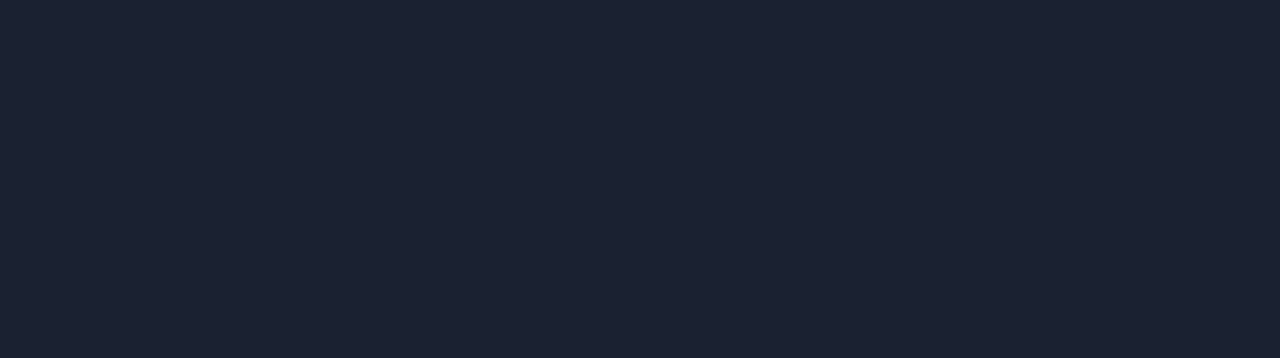
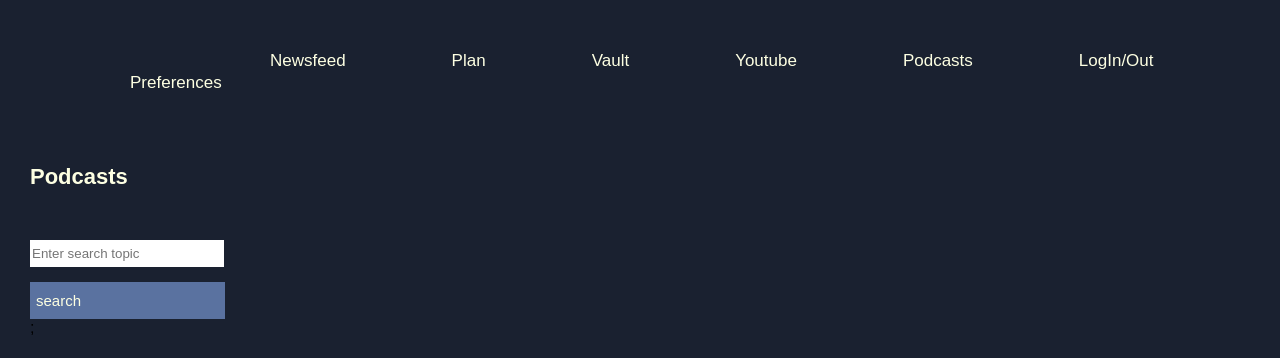
Before and after one commit to halujeff5/agg-proj, a React (Create React App) app: page /podcasts in a window 1280 px wide. Before the commit this address had no page. Shown: the top 358 px of the page. Built offline with nearby package versions, Linux system fonts and the light colour scheme.

Commit message:
separated yt, podcast, nf components

```diff
--- a/package.json
+++ b/package.json
@@ -10,6 +10,9 @@
     "bcryptjs-react": "^2.4.6",
     "jsonwebtoken": "^9.0.2",
     "node": "^23.11.0",
+    "nth-check": "^2.1.1",
+    "podcast-api": "^2.0.4",
+    "postcss": "^8.5.3",
     "react": "^19.1.0",
     "react-dom": "^19.1.0",
     "react-scripts": "^5.0.1",
--- a/src/App.css
+++ b/src/App.css
@@ -389,6 +389,8 @@ li {
 
 .menu-item {
   margin-left: -15px;
+  color: #FDFFE2;
+
 }
 
 .sidebar {
@@ -397,7 +399,7 @@ li {
   height: 100%;
   width: 280px;
   position: absolute;
-  top: 140px;
+  top: 180px;
   left: 0px;
   color: #FBE4D6;
   background-color: #1A2130;
@@ -464,8 +466,7 @@ li {
 
 .metadata {
   display: inline-flex;
-  flex-wrap: 'wrap';
-  width: 600px;
+  width: 500px;
   padding: 20px;
 }
 
@@ -515,6 +516,8 @@ li {
 
 .toolbar-links {
   display: inline;
+  margin-left: 140px;
+  padding-bottom: 20px;
 }
 
 .saveIcon {
@@ -522,3 +525,12 @@ li {
   width: 0px;
 
 }
+
+.toolbar {
+  margin-top: 20px;
+  margin-bottom: 20px;
+}
+
+.yt-div {
+  display: inline;
+}
--- a/src/App.js
+++ b/src/App.js
@@ -2,10 +2,11 @@ import React from 'react'
 import { BrowserRouter, Routes, Route } from 'react-router-dom'
 import Welcome from './MainComponents/Welcome';
 import './App.css';
-import Subscribe from './MainComponents/Subscribe';
 import { MyContextProvider } from './hooks/MyContext';
 import Vault from './MainComponents/Vault'
 import Modal from './MainComponents/Modal'
+import Youtube from './MainComponents/Youtube'
+import Podcast from './MainComponents/Podcast'
 
 
 function App() {
@@ -18,7 +19,8 @@ function App() {
               <Route path='/' exact element={<Welcome />}></Route>
               <Route path = '/modal' exact element= {<Modal />}></Route>
               <Route path = '/vault' exact element= {<Vault />}></Route>
-
+              <Route path = '/youtube' exact element= {<Youtube />}></Route>
+              <Route path = '/podcasts' exact element= {<Podcast />}></Route>
             </Routes>
           </BrowserRouter>
         </>
--- a/src/MainComponents/Podcast.js
+++ b/src/MainComponents/Podcast.js
@@ -1,20 +1,61 @@
-import React, { useState } from 'react'
+import React, { useState, useEffect } from 'react'
 import '../Vault.css'
+import ToolBar from './ToolBar'
+import axios from 'axios'
+import PodcastCard from './PodcastCard'
+
+
 
 const Podcast = () => {
 
+    const [podcastData, setPodcastData] = useState([])
     const [inputValue, setInputValue] = useState('')
 
-    const handleInputChange = (event) => {
-        setInputValue(event.target.value)
+
+    const handleInputChange = (e) => {
+        e.preventDefault()
+        setInputValue(e.target.value)
+        console.log(inputValue)
     }
 
+    async function term() {
+        let options = {
+            method : 'GET',
+            url : `http://0.0.0.0:3001/podcasts`,
+            params : {
+                term : inputValue
+            }
+        }
+        const res = await axios.request(options)
+        console.log("ANS", res)
+        setPodcastData(res.data)
+
+    }
+
+    console.log(podcastData)
+
     return (
-    <form>
-        <input className= 'podcast-input' type= 'text' name = 'podcast-input' placeholder='Enter search' value= {inputValue} onChange = {handleInputChange} />
-        </form>
-    )
-}
+        <>
+            <ToolBar />
+            <h1 className= 'podcast-title'>Podcasts</h1>
+            <form>
+                <input className='podcast-input' type='text' name='podcast-input' placeholder='Enter search topic' value={inputValue} onChange={handleInputChange} />
+            </form>
+            <button className='dropdown-button' onClick={term}>search</button>
 
+            <div className = 'podcasts'>
+
+            {podcastData.map(c => (
+                <PodcastCard audio = {c.audio}
+                key= {c.key}
+                audioLength = {c.audio_length_sec}
+                link = {c.link}
+                url= {c.listennotes_url}
+                thumbnail = {c.thumbnail} />
+            ))};
+            </div>
+        </>
+        )
+};
 
 export default Podcast
--- /dev/null
+++ b/src/MainComponents/PodcastCard.js
@@ -0,0 +1,27 @@
+import React from 'react'
+import '../Vault.css'
+
+const PodcastCard = ({ audio, key, audioLength, link, url, thumbnail }) => {
+
+    let runtime = Math.round(audioLength / 60)
+
+    return (
+        <>
+
+            <div className='card'>
+                <div className='separate'>
+                    <img className='welcome-4' src={thumbnail} />
+                </div>
+
+                <div className='podcast-details'>
+                    <a className='welcome-4' href={link} target='_blank' rel ='noreferrer'>podcast</a>
+                    <h3 className='welcome-4'>{runtime} min</h3>
+                    <a className='welcome-4' href={url} target='_blank' rel = 'noreferrer'>podcast link</a>
+                    <h3 className='welcome-4'>{link}</h3>
+                </div>
+            </div>
+        </>
+    )
+}
+
+export default PodcastCard
--- a/src/MainComponents/Sidebar.js
+++ b/src/MainComponents/Sidebar.js
@@ -1,18 +1,19 @@
-import React, { useContext, useEffect } from 'react'
+import React, { useContext, useEffect, useState } from 'react'
 import '../App.css'
 import ButtonCard from './ButtonCard';
 import MyContext from '../hooks/MyContext';
 import ButtonCardDefault from './ButtonCardDefault';
-import Podcast from './Podcast'
 import Dropdown from './Dropdown';
 import YoutubeDropdown from './YoutubeDropdown';
 import PublicationDropdown from './PublicationDropdown';
 import ButtonCardPub from './ButtonCardPub';
 
 // this populates the dropdown list
-let topicSelection = ['artificial intelligence','math', 'Donald Trump', 'gun control', 'sexuality', 'China', 'Europe', 'India', 'Japan', 'Korea', 'internet', 'Africa']
+let topicSelection = ['artificial intelligence', 'math', 'Donald Trump', 'gun control', 'sexuality', 'China', 'Europe', 'India', 'Japan', 'Korea', 'internet', 'Africa']
 
 let publicationSelection = ['BBC News', 'Fox News', 'Bloomberg', 'CNBC', 'The Verge', 'CBS News', 'ABC News']
+
+
 
 const Sidebar = () => {
 
@@ -20,7 +21,9 @@ const Sidebar = () => {
     const apiCtx = useContext(MyContext)
     const delCtx = useContext(MyContext)
     const pubCtx = useContext(MyContext)
-    const ytCtx = useContext(MyContext)
+
+
+    const [newsState, setNewsState] = useState(['general', 'business', 'entertainment', 'health', 'science', 'sports', 'technology'])
 
     console.log(pubCtx.pub)
     console.log('major', stateCtx.states)
@@ -34,21 +37,17 @@ const Sidebar = () => {
     }, [delCtx.del])
     return (
         <>
-        <div className= 'sidebar'>
-            <div className= 'sidebar-menu'>
+            <div className='sidebar'>
+                <div className='sidebar-menu'>
                     <h1>NewsFeed</h1>
                     <ul>
-                <h1 className = 'menu-item'>Standard</h1>
-                <ButtonCardDefault prop='general' />
-                <ButtonCardDefault prop='business' />
-                <ButtonCardDefault prop='entertainment' />
-                <ButtonCardDefault prop='health' />
-                <ButtonCardDefault prop='science' />
-                <ButtonCardDefault prop='sports' />
-                <ButtonCardDefault prop='technology' />
+                        <h1 className='menu-item'>Standard</h1>
+                        {newsState.map(c => (
+                            <ButtonCardDefault prop={c} />
+                        ))}
 
                         <div className='added'>
-                <h1 className = 'menu-item'>Personal</h1>
+                            <h1 className='menu-item'>Personal</h1>
                             <div>
                                 <Dropdown {...topicSelection} />
                             </div>
@@ -56,27 +55,22 @@ const Sidebar = () => {
                                 <ButtonCard prop={c} />
                             ))}
                         </div>
-                <h1 className = 'menu-item'>Publications</h1>
+                        <h1 className='menu-item'>Publications</h1>
                         <div>
                             <PublicationDropdown {...publicationSelection} />
                         </div>
                         {pubCtx.pub.map(c => (
-                    <ButtonCardPub prop = {c} />
+                            <ButtonCardPub prop={c} />
                         ))}
 
+
+
+
                     </ul>
-            <h1>Podcasts</h1>
-            <Podcast />
-            <h1>Youtube Search</h1>
-            <YoutubeDropdown />
-            {ytCtx.yt.map(c => (
-                <ButtonCardPub prop = {c} />
-            ))}
                 </div>
             </div>
         </>
     )
-}
-
+};
 
 export default Sidebar
--- a/src/MainComponents/ToolBar.js
+++ b/src/MainComponents/ToolBar.js
@@ -5,9 +5,14 @@ const ToolBar = () => {
 
 return (
     <div className = 'toolbar-links'>
-    <button className = 'link'><a href = 'http://localhost:3000/modal' className ='link-1'>Plan</a></button>
-    <button className = 'link'><a href= 'http://localhost:3000/vault' className = 'link-1'>Vault</a></button>
+    <button className = 'link'><a href = '/' className = 'link-1'>Newsfeed</a></button>
+    <button className = 'link'><a href = '/modal' className ='link-1'>Plan</a></button>
+    <button className = 'link'><a href= '/vault' className = 'link-1'>Vault</a></button>
+    <button className = 'link'><a href = '/youtube' className = 'link-1'>Youtube</a></button>
+
+    <button className = 'link'><a href= '/podcasts' className = 'link-1'>Podcasts</a></button>
     <button className = 'link'><a className = 'link-1'>LogIn/Out</a></button>
+
     <button className = 'link'><a className = 'link-1'>Preferences</a></button>
     </div>
 )
--- a/src/MainComponents/Welcome.js
+++ b/src/MainComponents/Welcome.js
@@ -18,7 +18,9 @@ const Welcome = () => {
         </div>
 
         </div>
+        <div className = 'toolbar'>
         <ToolBar />
+        </div>
 
         <NewsFeed />
 
--- /dev/null
+++ b/src/MainComponents/Youtube.js
@@ -0,0 +1,35 @@
+import React, { useContext } from 'react'
+import YoutubeFeed from './YoutubeFeed'
+import YoutubeDropdown from './YoutubeDropdown'
+import YoutubeCard from './YoutubeCard'
+import YoutubeVideos from './YoutubeVideos'
+import MyContext from '../hooks/MyContext';
+import ButtonCardPub from './ButtonCardPub';
+import '../App.css'
+import ToolBar from './ToolBar'
+
+const Youtube = () => {
+
+    const ytCtx = useContext(MyContext)
+
+    return (
+        <>
+            <ToolBar />
+            <h1 className='podcast-title'>Youtube</h1>
+
+            <YoutubeDropdown />
+
+                {ytCtx.yt.map(c => (
+                    <ButtonCardPub prop={c} />
+                ))}
+
+            <div className='yt-div'>
+                <YoutubeFeed />
+            </div>
+        </>
+    )
+
+}
+
+
+export default Youtube
--- a/src/MainComponents/YoutubeFeed.js
+++ b/src/MainComponents/YoutubeFeed.js
@@ -1,7 +1,6 @@
 import React, { useEffect, useState, useContext } from 'react'
 import '../App.css'
 import MyContext from '../hooks/MyContext'
-import { Helpers } from './helpers'
 import axios from 'axios'
 import YoutubeVideos from './YoutubeVideos'
 import delicon from '../static/icons8-x-48.jpg'
--- a/src/Vault.css
+++ b/src/Vault.css
@@ -79,8 +79,38 @@ li, ul {
 }
 
 .podcast-input {
-    margin-left: 40px;
+    margin-top: 50px;
+    margin-left: 0px;
     height: 25px;
     width: 190px;
     border: none;
 }
+
+.separate {
+    margin-top: 60px;
+    display: flex;
+    box-shadow: 10px 10px 10px 10px rgba(0,0,0,0.4);
+}
+
+.podcast-title {
+    text-align: left;
+    color: #FDFFE2;
+    margin-top: 70px;
+}
+
+.podcast-details {
+    display: block;
+    margin-top: 80px;
+    margin-left: 50px;
+
+}
+
+.card {
+    display: flex;
+}
+
+.welcome-4 {
+    color: #FDFFE2;
+    display: block;
+
+}
```
Also changed, not shown: src/MainComponents/SimpleAudioPlayer.js (added, +15 -0 lines), 1 other file (tests, documents, lock files or other folders). Lines whose indentation alone changed are shown as unchanged.
